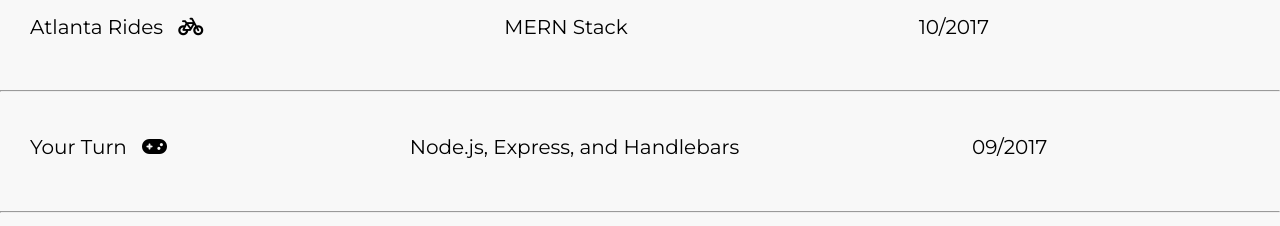
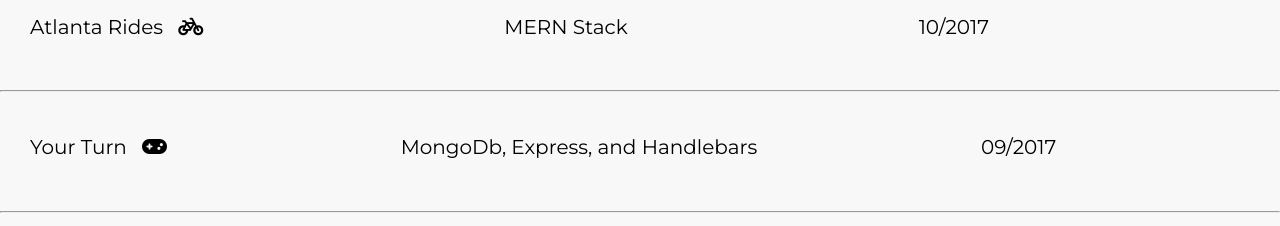
Before and after one commit to pittsblake/pittsblake.github.io, a plain HTML site: page index.html in a window 1280 px wide. Shown: the part 1020-1246 px from the top of the page. Drawn offline with nearby package versions, Linux system fonts and the light colour scheme.

Commit message:
added mongoDb to tools used for Your_turn

```diff
--- a/index.html
+++ b/index.html
@@ -83,7 +83,7 @@
                 <h4 class="project-text">Your Turn
                     <i class="fa fa-gamepad" aria-hidden="true"></i>
                 </h4>
-                <h4 class="project-text">Node.js, Express, and Handlebars</h4>
+                <h4 class="project-text">MongoDb, Express, and Handlebars</h4>
                 <h4 class="project-text">09/2017</h4>
             </div>
         </a>
```
